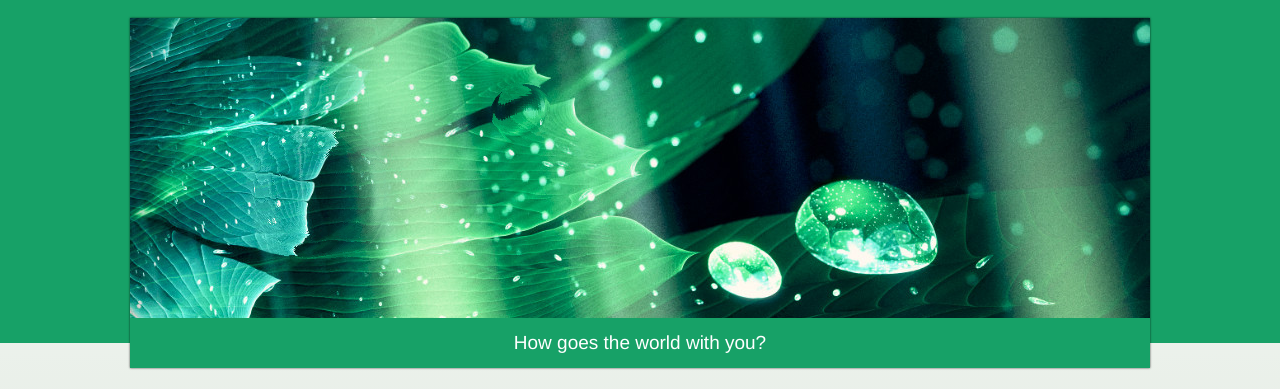
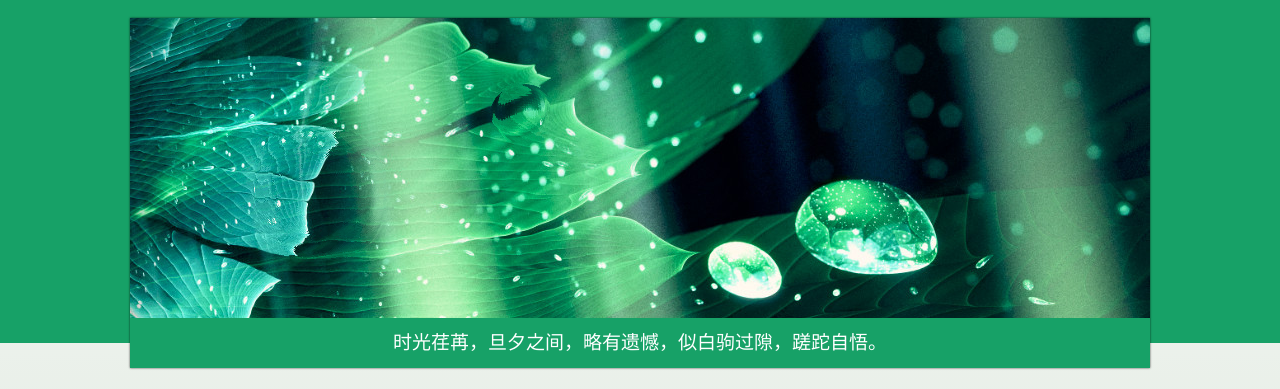
Before and after one commit to yuhongyo/yuhongyo.github.io, a plain HTML site: page 2019/04/23/hello-world/index.html in a window 1280 px wide. Shown: the part 92-481 px from the top of the page. Drawn offline with Linux system fonts and the light colour scheme.

Commit message:
Site updated: 2019-04-24 18:57:10

```diff
--- a/2019/04/23/hello-world/index.html
+++ b/2019/04/23/hello-world/index.html
@@ -37,7 +37,7 @@ Gen...">
     <div id="nav">
         <div class="nav-img" id="nav-img"></div>
         <div class="sentences">
-            How goes the world with you?
+            时光荏苒，旦夕之间，略有遗憾，似白驹过隙，蹉跎自悟。
         </div>
     </div>
 </header>
```
Also changed, not shown: 2019/04/23/test/index.html (+1 -1 lines), 2019/04/23/新文章/index.html (+1 -1 lines), archives/2019/04/index.html (+1 -1 lines), archives/2019/index.html (+1 -1 lines), index.html (+1 -1 lines).
